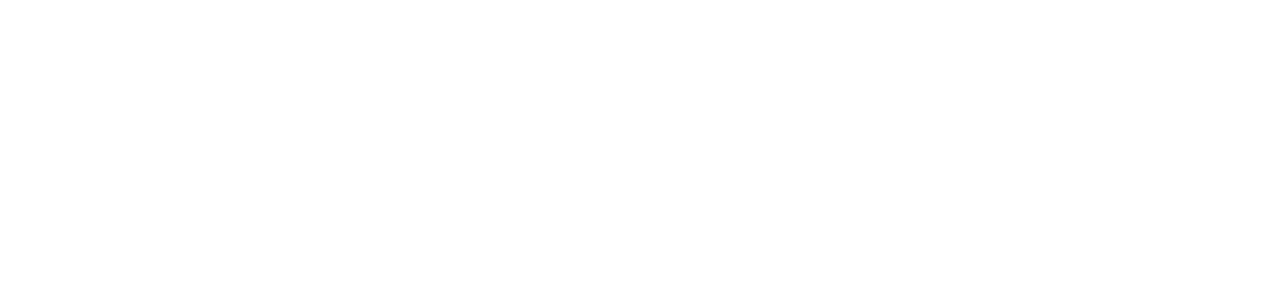
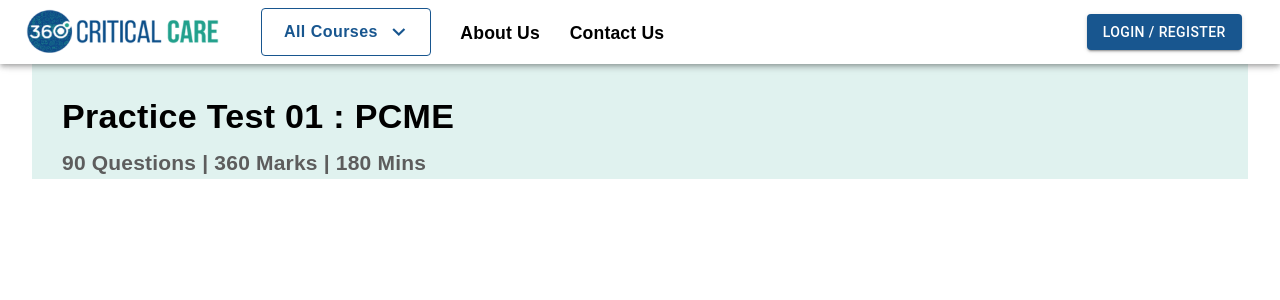
Before and after one commit to vidhichandrakar/360-critical-care, a React (Create React App) app: page /user/testportal in a window 1280 px wide. Before the commit this address had no page. Shown: the top 300 px of the page. Built offline with nearby package versions, Linux system fonts and the light colour scheme.

Commit message:
Test portal Ui

```diff
--- a/public/index.html
+++ b/public/index.html
@@ -3,7 +3,7 @@
   <head>
     <meta charset="utf-8" />
     <link rel="icon" href="%PUBLIC_URL%/favicon.ico" />
-    <meta name="viewport" content="width=device-width, initial-scale=1" />
+    <meta name="viewport" />
     <meta name="theme-color" content="#000000" />
     <meta
       name="description"
--- a/src/App.css
+++ b/src/App.css
@@ -101,3 +101,35 @@
   right: 0;
   border-bottom-left-radius: 999px;
 }
+
+/* Test Portal css */
+.instructionMainBox{
+  width:95%;
+  /* height:230vh; */
+  display: block;
+  margin: auto;
+  background-color: #e0f2ef;
+}
+.headingMain{
+  font-size: 44px !important;
+  font-weight: bold !important;
+  font-family: Arial, Helvetica, sans-serif !important;
+  text-align: left !important;
+  padding-left: 30px !important;
+  padding-top: 91px !important;
+}
+.headingMainSub{
+  font-size: 24px !important;
+  padding-top: 5px !important;
+  color:  #5D5D5D;
+}
+
+@media (max-width:1366px) {
+
+.headingMain{
+  font-size: 34px !important;
+}
+.headingMainSub{
+  font-size: 21px !important;
+}
+}
--- a/src/App.js
+++ b/src/App.js
@@ -11,6 +11,7 @@
 import EDIC2 from './Component/AllCourse/EDIC2';
 import IDCCM from './Component/AllCourse/IDCCM';
 import DemoApi from './Component/Service/DemoApi';
+import TestportalMain from './UserPortal/TestPortal/TestportalMain.component';
 
 function App() {
   return (
@@ -26,6 +27,7 @@
         <Route path='/EDIC2' Component={EDIC2}/>
         <Route path='/IDCCM' Component={IDCCM}/>
         <Route path='/Demo' Component={DemoApi}/>
+        <Route path='/user/testportal' Component={TestportalMain}/>
       </Routes>
     </div>
   );
--- /dev/null
+++ b/src/UserPortal/TestPortal/TestInstruction/TestInstructionMain.jsx
@@ -0,0 +1,13 @@
+import { Box, Typography } from "@mui/material";
+import React, { Fragment } from "react";
+const TestInstructionMain =({})=>{
+return(
+  <Fragment>
+    <Box className="instructionMainBox">
+    <Typography className="headingMain">Practice Test 01 : PCME</Typography>
+    <Typography className="headingMain headingMainSub">90 Questions | 360 Marks | 180 Mins</Typography>
+    </Box>
+  </Fragment>
+)
+}
+export default TestInstructionMain;
--- /dev/null
+++ b/src/UserPortal/TestPortal/TestportalMain.component.jsx
@@ -0,0 +1,12 @@
+import React, { Fragment } from "react";
+import Header from "../../Component/Header/Header";
+import TestInstructionMain from "./TestInstruction/TestInstructionMain";
+const TestportalMain =({})=>{
+return(
+  <Fragment>
+    <Header/>
+    <TestInstructionMain/>
+  </Fragment>
+)
+}
+export default TestportalMain;
```
Also changed, not shown: src/UserPortal/Header.jsx (added).
